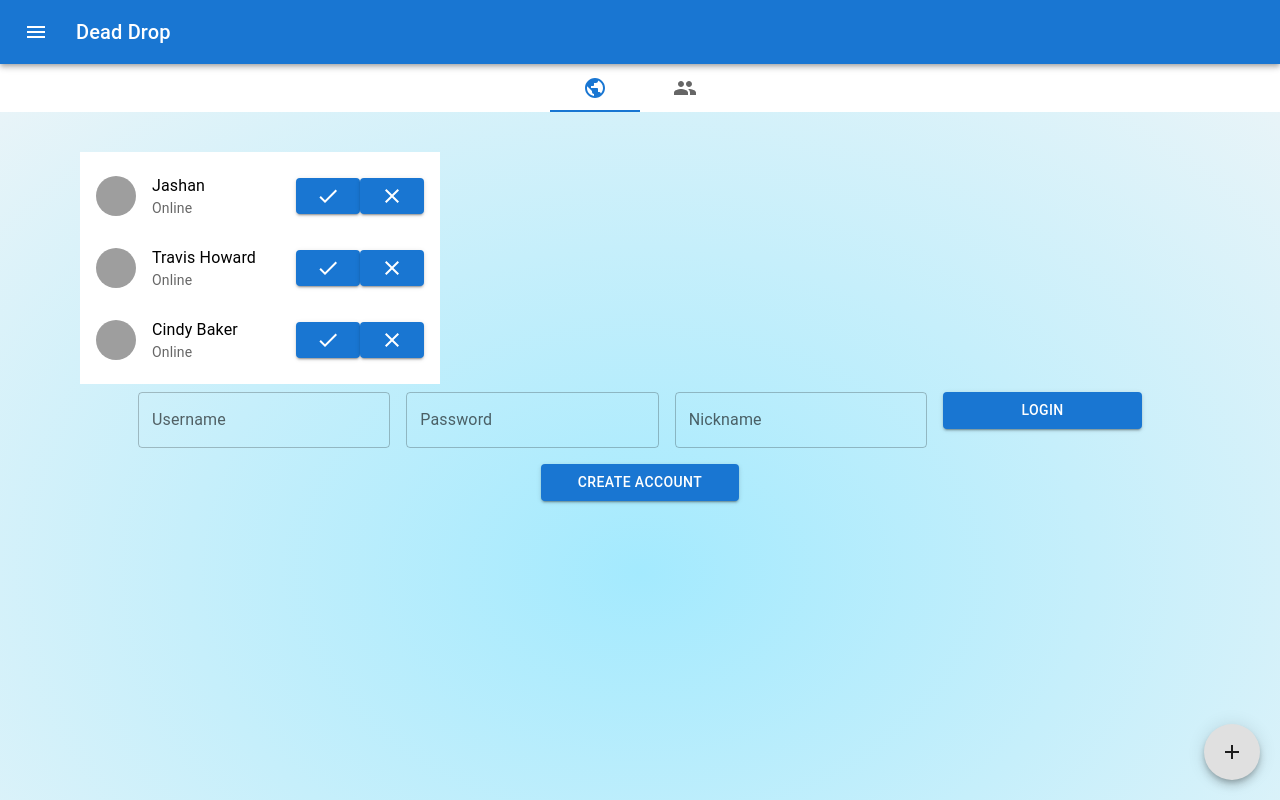
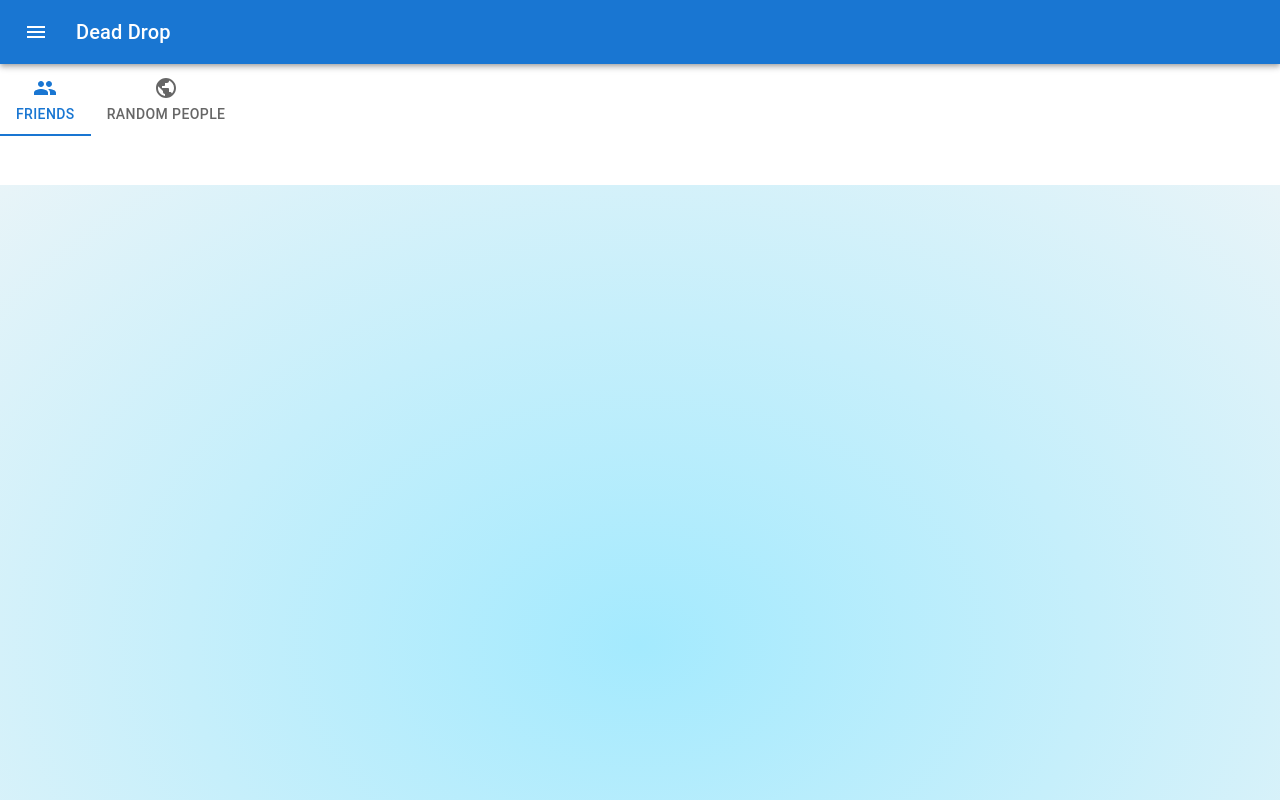
Before and after one commit to kdkulman/deaddropHerokuDeployTest, a React (Create React App) app in the folder client/: page / in a window 1280 px wide. Shown: the top 800 px of the page. Built offline with nearby package versions, Linux system fonts and the light colour scheme; grey boxes are pictures that could not be loaded.

Commit message:
functionality tabs improved

```diff
--- a/client/src/App.js
+++ b/client/src/App.js
@@ -6,7 +6,6 @@ import { CreateMessageButton } from './Components/Basic Functionality/CreateMess
 import { PrimaryAppBar } from './Components/PrimaryAppBar.js';
 import { useState } from "react";
 import FunctionalityTabs from './Components/FunctionalityTabs';
-import { CreateAnonymousLink } from './Components/Basic Functionality/CreateAnonymousLink.js';
 import { CreateFreindsList } from './Components/Basic Functionality/CreateFriendsList';
 import { CreateLoginForm } from './Components/Basic Functionality/CreateLoginForm';
 import { TextField } from '@mui/material';
@@ -20,9 +19,11 @@ function App() {
     <div className="App">
       <PrimaryAppBar />
       <FunctionalityTabs />
+
       <main>
         <div>
         <Grid
+
           container
           spacing={0}
           justifyContent="space-around"
@@ -30,22 +31,21 @@ function App() {
           <Grid item xs={12}>
 
           </Grid>
-          <Grid item xs={12} color='white'>
+          <Grid id="AppGridLayout" item xs={12} color='white'>
           </Grid>
 
           <Grid item xs={12} color='black'> {/* Jashans stuff*/}
-            {CreateMessageButton()}
           </Grid>
 
           <Grid item xs={12} color='white'> {/* Jashans stuff*/}
           </Grid>
 
           <Grid item xs={12} color='black'> {/* Jashans stuff*/}
-            {CreateFreindsList()}
+            {/* {CreateFreindsList()} */}
           </Grid>
 
           <Grid item xs={12} color='white'> {/* Jashans stuff*/}
-            {CreateLoginForm()}
+            {/* {CreateLoginForm()} */}
           </Grid>
 
         </Grid>
--- a/client/src/Components/FunctionalityTabs.js
+++ b/client/src/Components/FunctionalityTabs.js
@@ -1,22 +1,119 @@
 import * as React from 'react';
+import PropTypes from 'prop-types';
 import Tabs from '@mui/material/Tabs';
 import Tab from '@mui/material/Tab';
+import Typography from '@mui/material/Typography';
+import Box from '@mui/material/Box';
+import { CreateMessageButton } from './Basic Functionality/CreateMessageButton.js';
 import GlobeIcon from '@mui/icons-material/Public';
 import MessageIcon from '@mui/icons-material/Email';
 import FriendsIcon from '@mui/icons-material/People';
 
-export default function FunctionalityTabs() {
+function TabPanel(props) {
+  const { children, value, index, ...other } = props;
+
+  return (
+    <div
+      role="tabpanel"
+      hidden={value !== index}
+      id={`simple-tabpanel-${index}`}
+      aria-labelledby={`simple-tab-${index}`}
+      {...other}
+    >
+      {value === index && (
+        <Box sx={{ p: 3 }}>
+          <Typography>{children}</Typography>
+        </Box>
+      )}
+    </div>
+  );
+}
+
+TabPanel.propTypes = {
+  children: PropTypes.node,
+  index: PropTypes.number.isRequired,
+  value: PropTypes.number.isRequired,
+};
+
+function a11yProps(index) {
+  return {
+    id: `simple-tab-${index}`,
+    'aria-controls': `simple-tabpanel-${index}`,
+  };
+}
+
+export default function BasicTabs() {
   const [value, setValue] = React.useState(0);
 
   const handleChange = (event, newValue) => {
     setValue(newValue);
   };
 
+  //put create message button under id AppGridLayout
   return (
-    <Tabs value={value} onChange={handleChange} aria-label="icon tabs example" centered>
-      <Tab icon={<GlobeIcon />} aria-label="globe" />
-      <Tab icon={<FriendsIcon />} aria-label="friends" />
-    </Tabs>
+
+    <Box sx={{ width: '100%' }}>
+      <Box sx={{ borderBottom: 1, borderColor: 'transparent' }}>
+        <Tabs value={value}
+              borderColor="transparent"
+              onChange={handleChange}
+              aria-label="basic tabs example">
+          <Tab label="Friends" icon={<FriendsIcon />} {...a11yProps(0)} />
+          <Tab label="Random People" icon={<GlobeIcon />} {...a11yProps(1)} />
+        </Tabs>
+      </Box>
+      <TabPanel value={value} index={0}>
+      </TabPanel>
+      <TabPanel value={value} index={1}>
+        {CreateMessageButton()}
+      </TabPanel>
+    </Box>
   );
+}
 
-}
+
+// import * as React from 'react';
+// import Tabs from '@mui/material/Tabs';
+// import Tab from '@mui/material/Tab';
+// import GlobeIcon from '@mui/icons-material/Public';
+// import MessageIcon from '@mui/icons-material/Email';
+// import FriendsIcon from '@mui/icons-material/People';
+// import { CreateMessageButton } from './Basic Functionality/CreateMessageButton';
+
+// export default function FunctionalityTabs() {
+//   //create tabs for each functionality with content when you switch tabs
+//   const [value, setValue] = React.useState(0);
+
+//   const handleChange = (event, newValue) => {
+//     setValue(newValue);
+//   }
+
+//   //create enums for each tab
+//   const TABS = {
+//     FRIENDS: 0,
+//     RANDOM: 1,
+//   }
+
+//   return (
+//     <Tabs
+//       value={value}
+//       onChange={handleChange}
+//       indicatorColor="primary"
+//       textColor="primary"
+//       centered
+//     >
+//       <Tab label="Friends" icon={<FriendsIcon />}>
+
+//       </Tab>
+//       <Tab label="Random People" icon={<GlobeIcon />} >
+
+//         <div>{CreateMessageButton()}</div>
+//       </Tab>
+//     </Tabs>
+
+
+//   );
+
+
+
+// }
--- a/client/src/Components/PrimaryAppBar.js
+++ b/client/src/Components/PrimaryAppBar.js
@@ -155,6 +155,7 @@ export function PrimaryAppBar() {
   return (
     <Box sx={{ flexGrow: 1 }}>
       <AppBar position="static">
+
         <Toolbar>
           <IconButton
             size="large"
```
